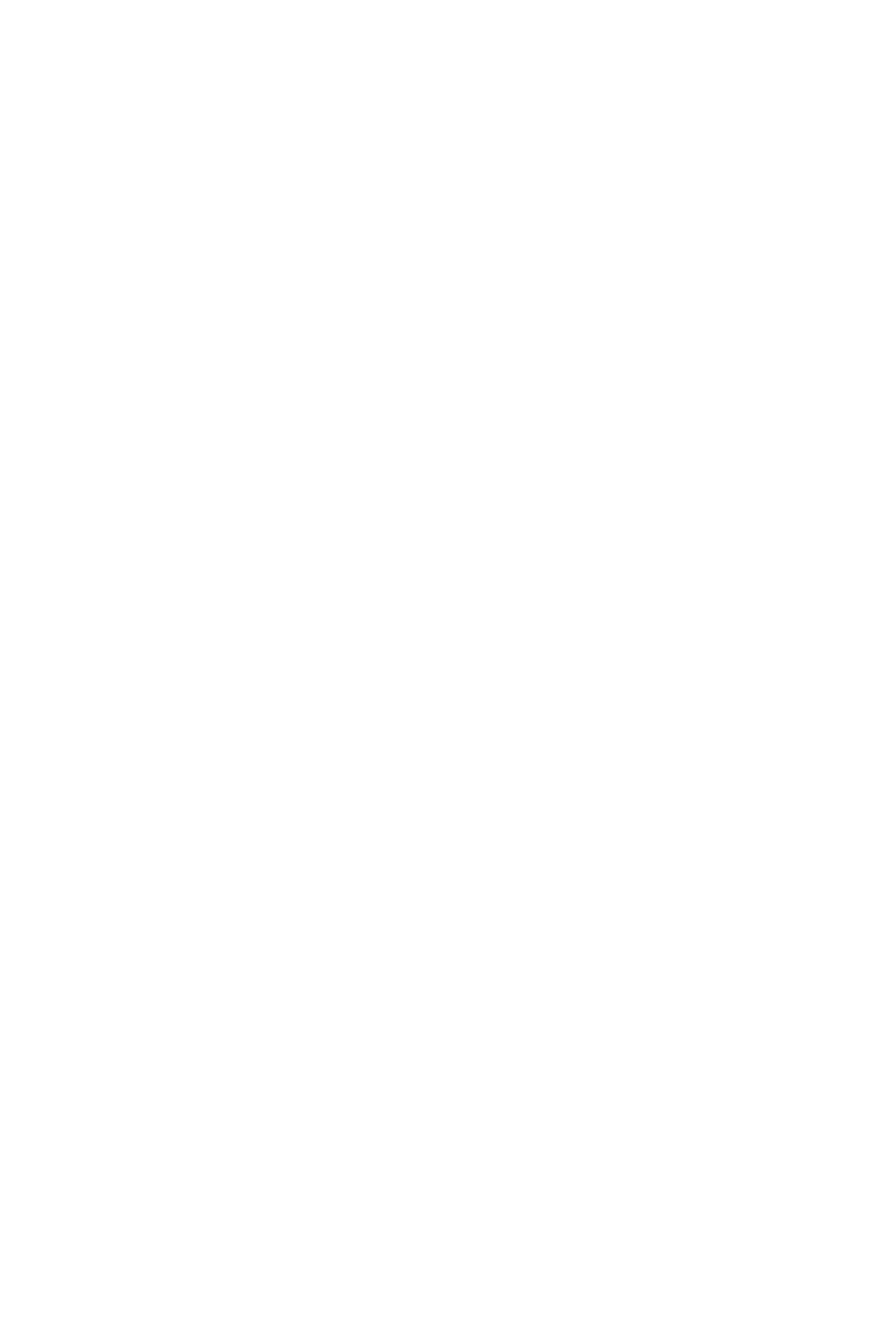
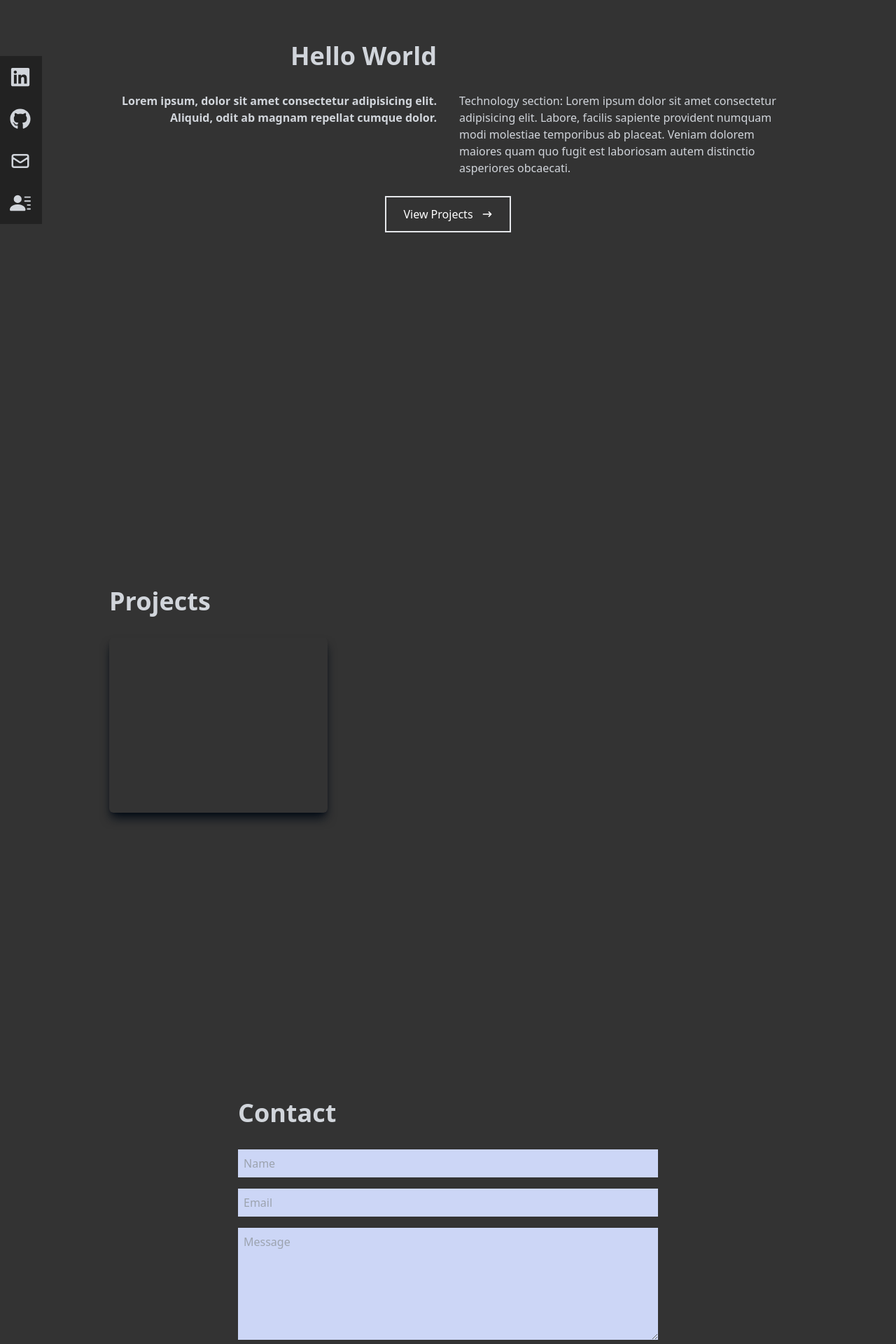
Before and after one commit to TabuHana/portfolio, a React (Create React App) app: page / in a window 1280 px wide. Shown: the part 200-2120 px from the top of the page at 70% size. Before the commit the page ends 800 px from the top, so only its background shows below. Built offline with nearby package versions, Linux system fonts and the light colour scheme.

Commit message:
contact, home, navbar, projects

```diff
--- a/package.json
+++ b/package.json
@@ -11,6 +11,7 @@
     "react-dom": "^18.2.0",
     "react-icons": "^4.4.0",
     "react-scripts": "5.0.1",
+    "react-scroll": "^1.8.7",
     "tailwindcss": "^3.1.3",
     "web-vitals": "^2.1.4"
   },
--- a/src/App.js
+++ b/src/App.js
@@ -1,10 +1,16 @@
+import Contact from "./components/Contact";
+import Home from "./components/Home";
 import Navbar from "./components/Navbar";
+import Projects from "./components/Projects";
 
 
 function App() {
   return (
     <div>
       <Navbar />
+      <Home />
+      <Projects />
+      <Contact />
     </div>
   );
 }
--- /dev/null
+++ b/src/components/Contact.jsx
@@ -0,0 +1,19 @@
+import React from 'react'
+
+const Contact = () => {
+  return (
+    <div name='contact' className='w-full h-screen bg-[#333] flex justify-center items-center p-4'>
+      <form method='POST' action='https://getform.io/f/8d287db0-59fb-448e-a90d-6d269c7c1afc' className='flex flex-col max-w-[600px] w-full'>
+        <div className='pb-8'>
+          <p className='text-4xl font-bold inline text-gray-300'>Contact</p>
+        </div>
+        <input className='bg-[#ccd6f6] p-2' type='text' placeholder='Name' name='name'/>
+        <input className='my-4 p-2 bg-[#ccd6f6]' type='email' placeholder='Email' name='email'/>
+        <textarea className='bg-[#ccd6f6] p-2' name='message' rows='6' placeholder='Message'></textarea>
+        <button className='text-white border-2 hover:bg-[#777] hover:border-[#777] px-4 py-3 my-8 mx-auto flex items-center'>Let's Connect</button>
+      </form>
+    </div>
+  )
+}
+
+export default Contact
--- /dev/null
+++ b/src/components/Home.jsx
@@ -0,0 +1,38 @@
+import React from 'react'
+import { HiArrowNarrowRight } from 'react-icons/hi'
+
+const Home = () => {
+  return (
+    <div name='home' className='w-full h-screen bg-[#333] text-gray-300'>
+      <div className='flex flex-col justify-center items-center w-full h-full'>
+        <div className='max-w-[1000px] w-full grid grid-cols-2 gap-8'>
+          <div className='sm:text-right pb-8 pl-4'>
+            <p className='text-4xl font-bold inline'> Hello World </p>
+          </div>
+          {/* <div></div> */}
+        </div>
+
+        <div className='max-w-[1000px] w-full grid sm:grid-cols-2 gap-8 px-4'>
+          <div className='sm:text-right font-bold'>
+            <p>Lorem ipsum, dolor sit amet consectetur adipisicing elit. Aliquid, odit ab magnam repellat cumque dolor.</p>
+          </div>
+          <div>
+            <p>Technology section:
+              Lorem ipsum dolor sit amet consectetur adipisicing elit. Labore, facilis sapiente provident numquam modi molestiae temporibus ab placeat. Veniam dolorem maiores quam quo fugit est laboriosam autem distinctio asperiores obcaecati.
+            </p>
+          </div>
+        </div>
+          <div className='pt-5'>
+            <button className='text-white border-2  group px-6 py-3 my-2 flex items-center hover:bg-[#777]'>
+              View Projects
+              <span className='group-hover:rotate-90 duration-300'>
+                <HiArrowNarrowRight className='ml-3' />
+              </span>
+            </button>
+          </div>
+      </div>
+    </div>
+  )
+}
+
+export default Home
--- a/src/components/Navbar.jsx
+++ b/src/components/Navbar.jsx
@@ -1,5 +1,8 @@
 import { useState } from 'react'
-import { FaBars, FaTimes } from "react-icons/fa";
+import { FaBars, FaTimes, FaGithub, FaLinkedin } from "react-icons/fa";
+import { HiOutlineMail } from "react-icons/hi";
+import { BsFillPersonLinesFill } from "react-icons/bs";
+import { Link } from "react-scroll";
 
 const Navbar = () => {
 
@@ -12,10 +15,26 @@ const Navbar = () => {
 
       {/* Navbar */}
       <ul className='hidden md:flex'>
-          <li>Home</li>
-          <li>Projects</li>
-          <li>Resume</li>
-          <li>Contact</li>
+        <li>
+          <Link to="home" smooth={true}  duration={500}>
+            Home
+          </Link>
+        </li>
+        <li>
+          <Link to="projects" smooth={true} duration={500}>
+            Projects
+          </Link>
+        </li>
+        <li>
+          <Link to="resume" smooth={true} duration={500}>
+            Resume
+          </Link>
+        </li>
+        <li>
+          <Link to="contact" smooth={true} duration={500}>
+            Contact
+          </Link>
+        </li>
       </ul>
 
 
@@ -25,15 +44,59 @@ const Navbar = () => {
       </div>
 
       {/* Mobile Menu */}
-      <ul className={!nav ? 'hidden' : 'absolute top-0 left-0 w-full h-screen flex flex-col justify-center items-center bg-opacity-60'}>
-          <li className='py-6 text-4xl'>Home</li>
-          <li className='py-6 text-4xl'>Projects</li>
-          <li className='py-6 text-4xl'>Resume</li>
-          <li className='py-6 text-4xl'>Contact</li>
+      <ul className={!nav ? 'hidden' : 'absolute top-0 left-0 w-full h-screen flex flex-col justify-center items-center bg-[#333]'}>
+
+        <li className='py-6 text-4xl'>
+          {' '}
+          <Link onClick={handleClick} to="home" smooth={true} duration={500}>
+            Home
+          </Link>
+        </li>
+        <li className='py-6 text-4xl'>
+          {' '}
+          <Link onClick={handleClick} to="projects" smooth={true} duration={500}>
+            Projects
+          </Link>
+        </li>
+        <li className='py-6 text-4xl'>
+          {' '}
+          <Link onClick={handleClick} to="resume" smooth={true} duration={500}>
+            Resume
+          </Link>
+        </li>
+        <li className='py-6 text-4xl'>
+          {' '}
+          <Link onClick={handleClick} to="contact" smooth={true} duration={500}>
+            Contact
+          </Link>
+        </li>
       </ul>
 
       {/* Social Icons */}
-      <div className='hidden'></div>
+      <div className=' hidden lg:flex fixed flex-col top-[35%] left-0'>
+        <ul>
+          <li className='w-[160px] h-[60px] flex justify-between items-center ml-[-100px] hover:ml-[-10px] duration-300 bg-[#222]'>
+            <a href='/' className='flex justify-between items-center w-full text-gray-300'>
+              Linkedin <FaLinkedin size={30}/>
+            </a>
+          </li>
+          <li className='w-[160px] h-[60px] flex justify-between items-center ml-[-100px] hover:ml-[-10px] duration-300 bg-[#222]'>
+            <a href='/' className='flex justify-between items-center w-full text-gray-300'>
+              GitHub <FaGithub size={30}/>
+            </a>
+          </li>
+          <li className='w-[160px] h-[60px] flex justify-between items-center ml-[-100px] hover:ml-[-10px] duration-300 bg-[#222]'>
+            <a href='/' className='flex justify-between items-center w-full text-gray-300'>
+              Email <HiOutlineMail size={30}/>
+            </a>
+          </li>
+          <li className='w-[160px] h-[60px] flex justify-between items-center ml-[-100px] hover:ml-[-10px] duration-300 bg-[#222]'>
+            <a href='/' className='flex justify-between items-center w-full text-gray-300'>
+              Resume <BsFillPersonLinesFill size={30}/>
+            </a>
+          </li>
+        </ul>
+      </div>
 
 
     </div>
--- /dev/null
+++ b/src/components/Projects.jsx
@@ -0,0 +1,38 @@
+import React from 'react'
+
+const Projects = () => {
+  return (
+    <div name='projects' className='w-full md:h-screen text-gray-300 bg-[#333]'>
+      <div className='max-w-[1000px] mx-auto p-4 flex flex-col justify-center w-full h-full'>
+        <div className='pb-8'>
+          <p className='text-4xl font-bold inline text-gray-300'>Projects</p>
+        </div>
+        {/* style={{ backgroundImage: `url(${})` }} */}
+
+        {/* Projects */}
+        <div
+          className='grid sm:grid-cols-2 md:grid-cols-3 gap-4'>
+          <div className='shadow-lg shadow-[#040c16] group container rounded-md flex justify-center items-center mx-auto content-div'>
+            {/* Hover Effects */}
+            <div className='opacity-0 group-hover:opacity-100'>
+              <span className='text-2xl font-bold text-white tracking-wider'>
+                Example 1
+              </span>
+              <div className='pt-8 text-center'>
+                <a href='/'>
+                  <button className='text-center rounded-lg px-4 py-3 m-2 bg-white text-gray-700 font-bold text-lg'>Demo</button>
+                </a>
+                <a href='/'>
+                  <button className='text-center rounded-lg px-4 py-3 m-2 bg-white text-gray-700 font-bold text-lg'>Code</button>
+                </a>
+              </div>
+            </div>
+          </div>
+        </div>
+
+      </div>
+    </div>
+  )
+}
+
+export default Projects
--- a/src/index.css
+++ b/src/index.css
@@ -9,3 +9,18 @@
     @apply cursor-pointer;
   }
 }
+
+.content-div {
+  background-repeat: no-repeat;
+  background-size: cover;
+  background-position: center;
+  height: 250px;
+}
+
+.content-div:hover {
+  background-image: linear-gradient(
+    to right,
+    rgba(112, 157, 255, 0.8),
+    hsla(242, 74%, 61%, 0.8)
+  )!important;
+}
```
Also changed, not shown: 1 other file (tests, documents, lock files or other folders). Lines whose indentation alone changed are shown as unchanged.
